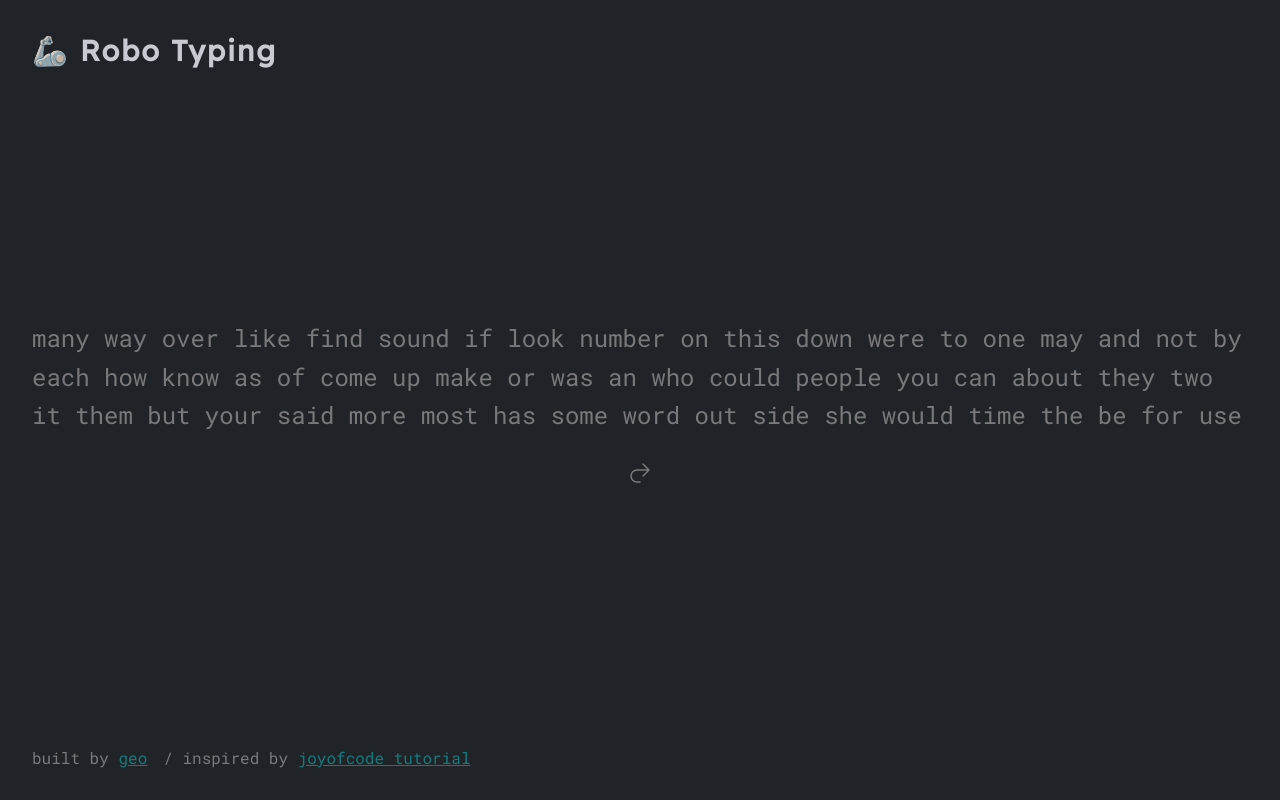
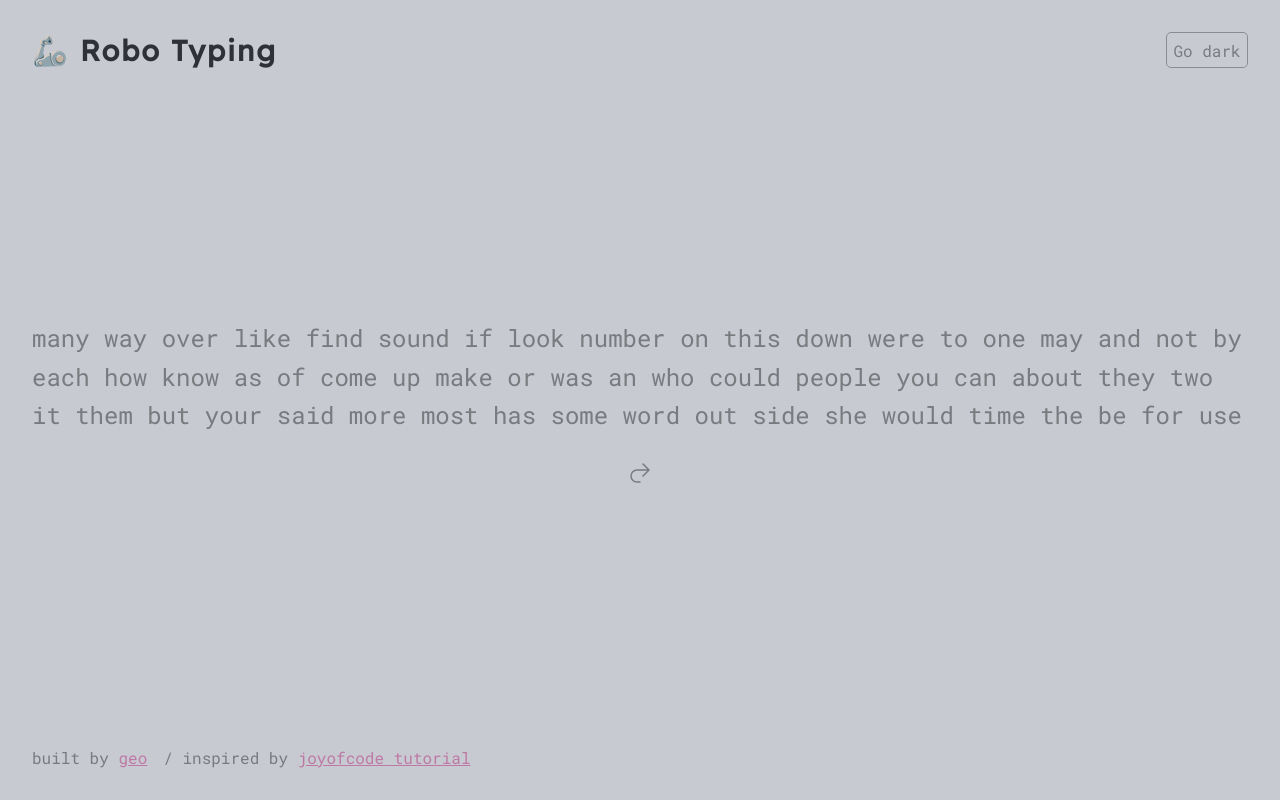
Before and after one commit to GeoGeorgeous/typing, a SvelteKit app: page / in a window 1280 px wide. Built offline with nearby package versions, Linux system fonts and the light colour scheme.

Commit message:
switch dark/light themes

```diff
--- a/src/routes/+layout.svelte
+++ b/src/routes/+layout.svelte
@@ -1,5 +1,35 @@
 <script lang="ts">
+  import { onMount } from 'svelte';
   import '../styles/app.sass';
+
+  let darkMode = false;
+
+  function toggleTheme() {
+    darkMode = !darkMode;
+    localStorage.setItem('dark-mode', darkMode.toString());
+    applyTheme();
+  }
+
+  const isUserPrefersDark = () => {
+    return (
+      window.matchMedia &&
+      window.matchMedia('(prefers-color-scheme: dark)').matches
+    );
+  };
+
+  function applyTheme() {
+    const theme = darkMode ? 'dark' : 'light';
+    document.documentElement.setAttribute('data-theme', theme);
+  }
+
+  onMount(() => {
+    darkMode =
+      localStorage.getItem('dark-mode') === 'true' ||
+      isUserPrefersDark() ||
+      false;
+
+    applyTheme();
+  });
 </script>
 
 <svelte:head>
@@ -7,7 +37,12 @@
 </svelte:head>
 
 <div class="layout">
-  <nav><h1>🦾 Robo Typing</h1></nav>
+  <nav>
+    <h1>🦾 Robo Typing</h1>
+    <button class="theme-toggle" on:click={toggleTheme}
+      >Go {darkMode ? 'light' : 'dark'}</button
+    >
+  </nav>
   <main><slot /></main>
   <footer>
     <p>
@@ -29,6 +64,10 @@
     color: var(--fg-200)
     letter-spacing: 2px
 
+  nav
+    display: flex
+    flex-flow: row nowrap
+    justify-content: space-between
 
   .layout
     height: 100%
@@ -36,6 +75,11 @@
     grid-template-rows: auto 1fr
     align-items: center
     padding: 2rem
+
+  .theme-toggle
+    border-radius: 5px
+    padding: 0.4rem
+    border: 1px solid var(--fg-200)
 
   footer
     opacity: .4
--- a/src/styles/app.sass
+++ b/src/styles/app.sass
@@ -8,11 +8,17 @@
   padding: 0
   box-sizing: border-box
 
-:root
+:root[data-theme='dark']
   --primary: aqua
   --fg-100: hsl(220 10% 98%)
   --fg-200: hsl(220 10% 80%)
   --bg-100: hsl(220 10% 14%)
+
+:root[data-theme='light']
+  --primary: hsl(326 100% 35%)
+  --fg-100: hsl(220 10% 2%)
+  --fg-200: hsl(220 10% 20%)
+  --bg-100: hsl(220 10% 80%)
 
 html,
 body,
```
